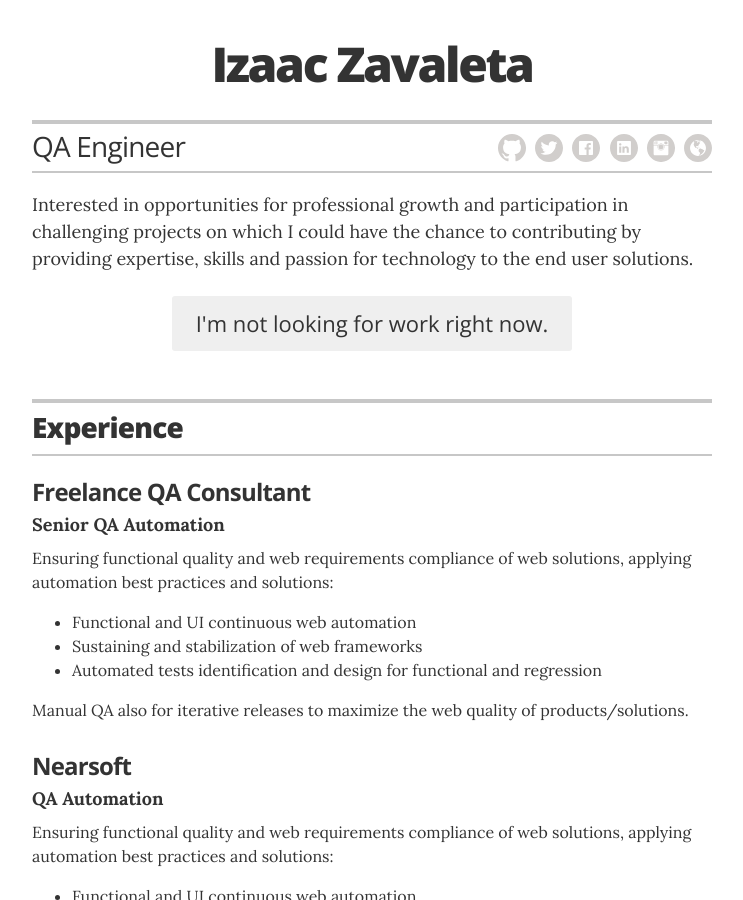
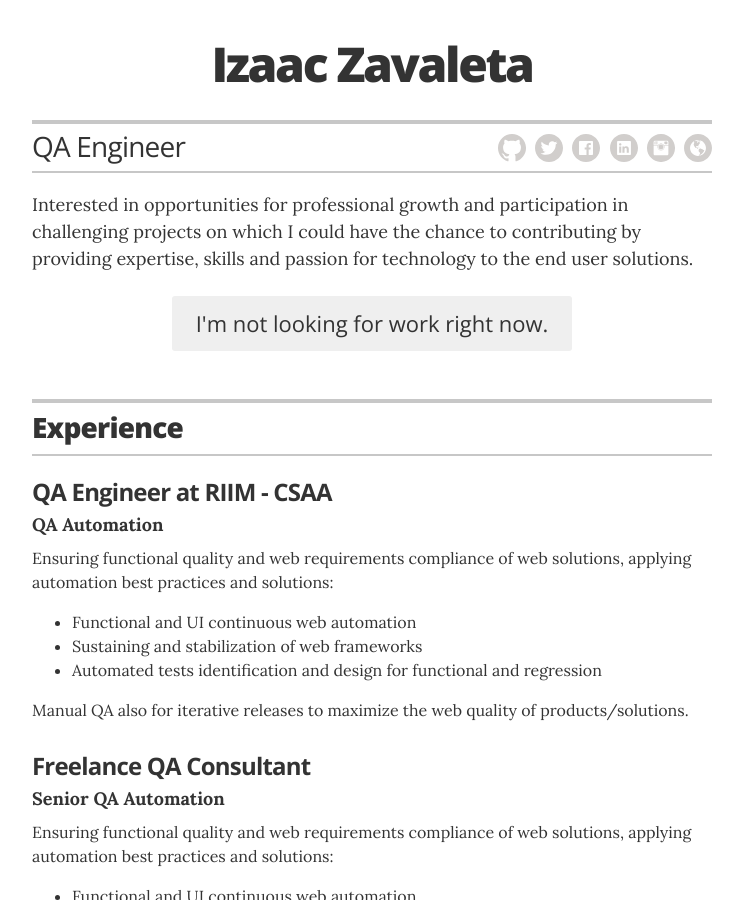
Before and after one commit to izaac/izaac.github.io, a Jekyll site: the page built from index.html, in a window 1280 px wide and 900 px high. Shown: the whole window, without its empty margins (268-1011 px from the left). Built offline with Jekyll 4.4.1, drawn with Linux system fonts in a browser that asks for light colours.

Commit message:
updating current position

```diff
--- a/_layouts/resume.html
+++ b/_layouts/resume.html
@@ -46,6 +46,20 @@
         <header class="section-header">
           <h2>Experience</h2>
         </header>
+
+        <!-- Duplicate these resume-item elements and edit accordingly for each job you want to add here -->
+        <div class="resume-item" itemscope itemprop="worksFor" itemtype="http://schema.org/Organization">
+          <h3 class="resume-item-title" itemprop="name">QA Engineer at RIIM - CSAA</h3>
+          <h4 class="resume-item-details" itemprop="description">QA Automation</h4>
+          <p class="resume-item-copy">Ensuring functional quality and web requirements compliance of web solutions, applying automation best practices and solutions:</p>
+          <ul class="resume-item-list">
+            <li>Functional and UI continuous web automation</li>
+            <li>Sustaining and stabilization of web frameworks</li>
+            <li>Automated tests identification and design for functional and regression</li>
+          </ul>
+          <p class="resume-item-copy">Manual QA also for iterative releases to maximize the web quality of products/solutions.</p>
+
+        </div><!-- end of resume-item -->
 
         <!-- Duplicate these resume-item elements and edit accordingly for each job you want to add here -->
         <div class="resume-item" itemscope itemprop="worksFor" itemtype="http://schema.org/Organization">
```
Also changed, not shown: 1 other file.
